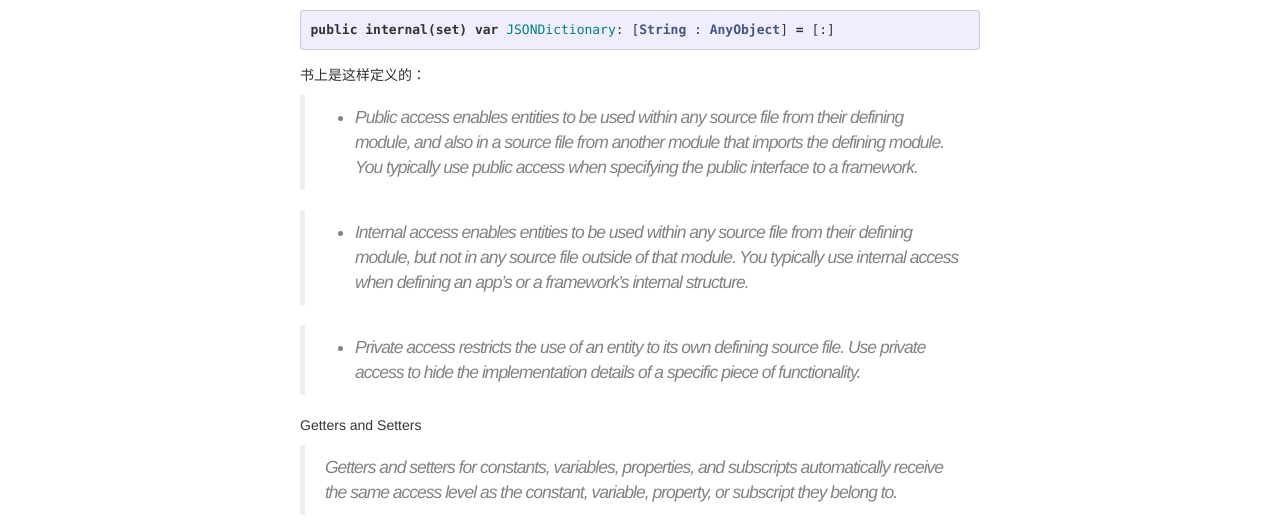
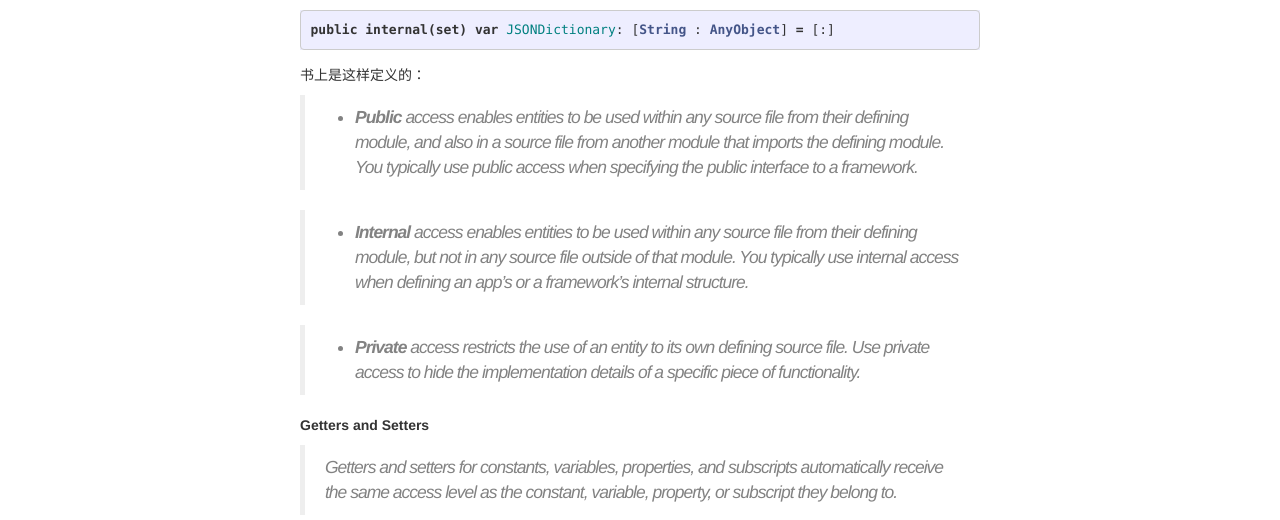
Before and after one commit to nevercry/nevercry.github.io, a Jekyll site: the page built from _posts/2016-03-20-Swfit-Learning-Notes.md, in a window 1280 px wide. Shown: the part 597-1117 px from the top of the page. Built offline with Jekyll 4.4.1, drawn with Linux system fonts in a browser that asks for light colours; comment, search, counter and statistics services are not loaded.

````diff
--- a/_posts/2016-03-20-Swfit-Learning-Notes.md
+++ b/_posts/2016-03-20-Swfit-Learning-Notes.md
@@ -25,20 +25,22 @@ comments: true
  +}
 ```
 
+
 其中:
+
 ```swift
 public internal(set) var JSONDictionary: [String : AnyObject] = [:]
 ```
 
 书上是这样定义的：
 
->+ *Public* access enables entities to be used within any source file from their defining module, and also in a source file from another module that imports the defining module. You typically use public access when specifying the public interface to a framework.
+>+ **Public** access enables entities to be used within any source file from their defining module, and also in a source file from another module that imports the defining module. You typically use public access when specifying the public interface to a framework.
 
->+ *Internal* access enables entities to be used within any source file from their defining module, but not in any source file outside of that module. You typically use internal access when defining an app’s or a framework’s internal structure.
+>+ **Internal** access enables entities to be used within any source file from their defining module, but not in any source file outside of that module. You typically use internal access when defining an app’s or a framework’s internal structure.
 
->+ *Private* access restricts the use of an entity to its own defining source file. Use private access to hide the implementation details of a specific piece of functionality.
+>+ **Private** access restricts the use of an entity to its own defining source file. Use private access to hide the implementation details of a specific piece of functionality.
 
-Getters and Setters
+**Getters and Setters**
 
 >Getters and setters for constants, variables, properties, and subscripts automatically receive the same access level as the constant, variable, property, or subscript they belong to.
 
````
